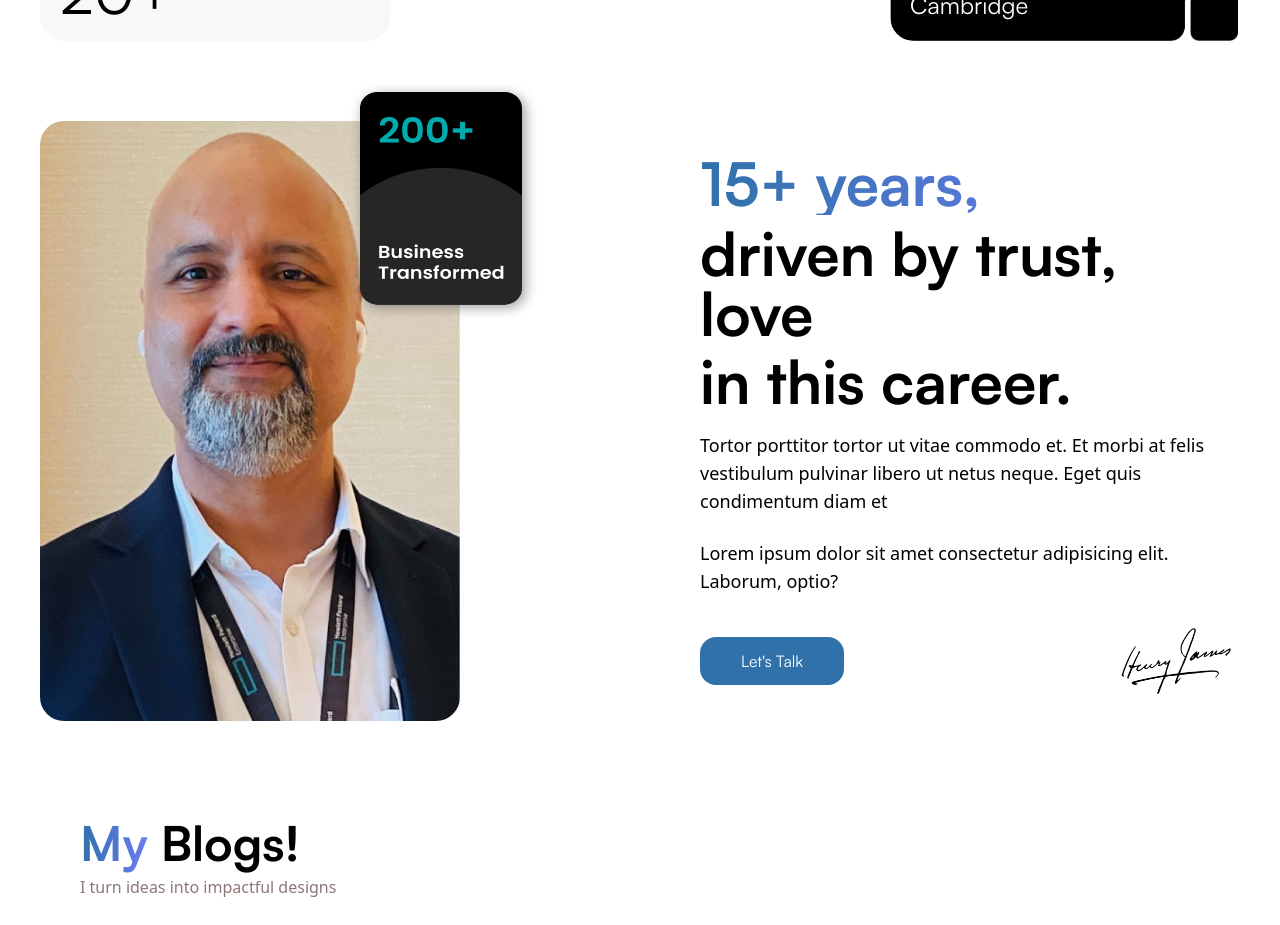
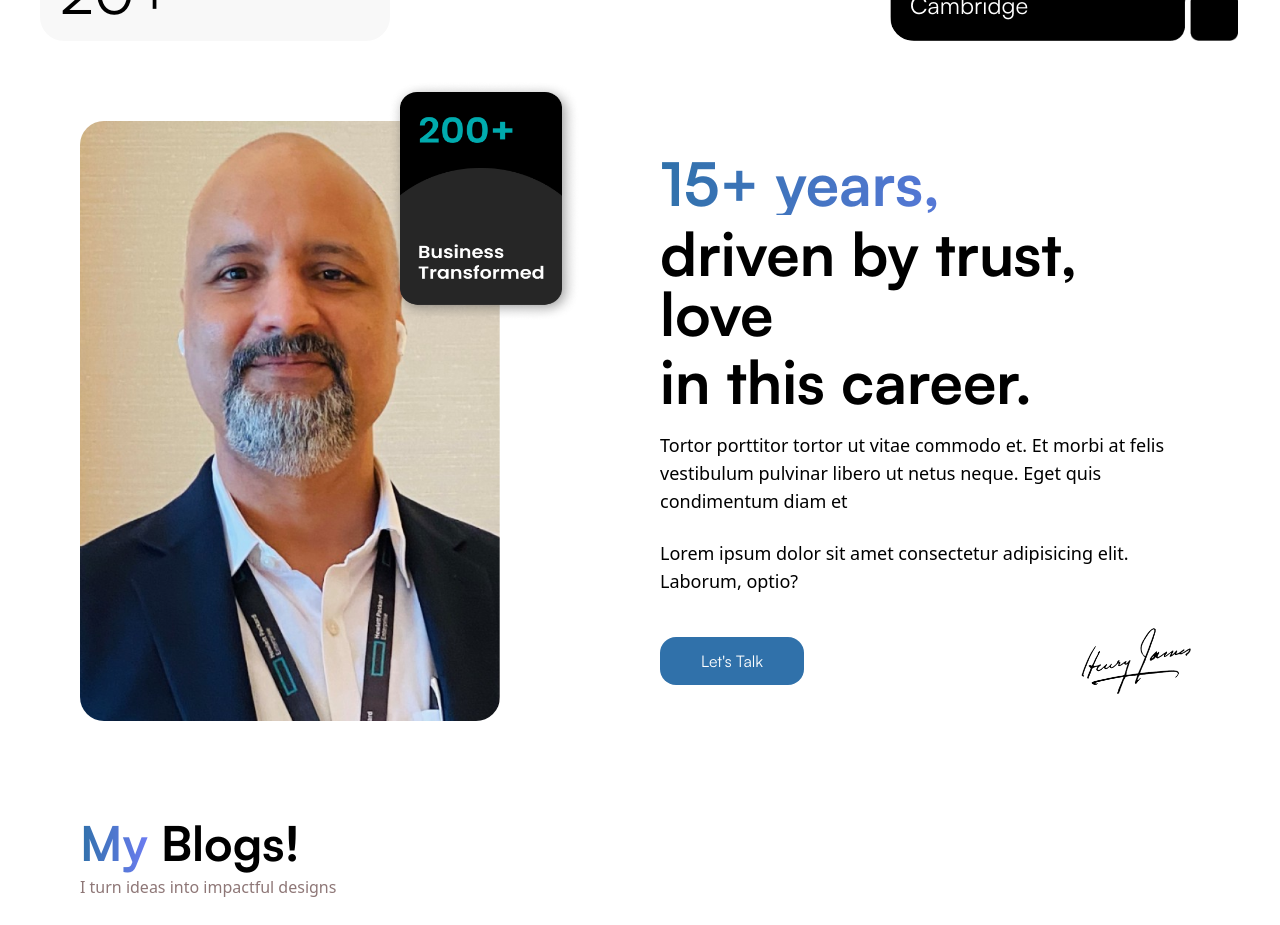
Before and after one commit to CsDeveloperLead/sudhir_portfolio, a React (Vite) app: page / in a window 1280 px wide. Shown: the part 1060-1985 px from the top of the page. Built offline with nearby package versions, Linux system fonts and the light colour scheme; no server answers; a small style sheet from the web is missing.

Commit message:
minor changes in section 3

```diff
--- a/src/Components/HomePageComponents/Section3.jsx
+++ b/src/Components/HomePageComponents/Section3.jsx
@@ -6,7 +6,7 @@ import { Link } from 'react-router-dom'
 
 function Section3() {
     return (
-        <div className='w-full h-auto flex flex-col px-5 my-5 gap-4 sm:flex-row sm:justify-between md:gap-10 lg:gap-20 md:my-10 lg:px-10 2xl:px-20'>
+        <div className='w-full h-auto flex flex-col px-5 my-5 gap-4 sm:flex-row sm:justify-center md:gap-10 lg:gap-40 md:my-10 lg:px-10 2xl:px-20'>
             <div className='w-full relative h-[450px] sm:w-[45%] md:w-[40%] lg:h-[550px] xl:w-[35%] 2xl:w-[35%] xl:h-[600px]'>
                 <img src={ProfilePic} alt="profile image" className='h-full w-full rounded-3xl' />
                 <img src={Card3} alt="card" className='absolute -top-5 -right-4 h-40 w-32 sm:-right-7 sm:-top-10 md:-right-12 md:h-48 md:w-36 xl:md:h-60 xl:w-48 xl:-right-20' />
```
